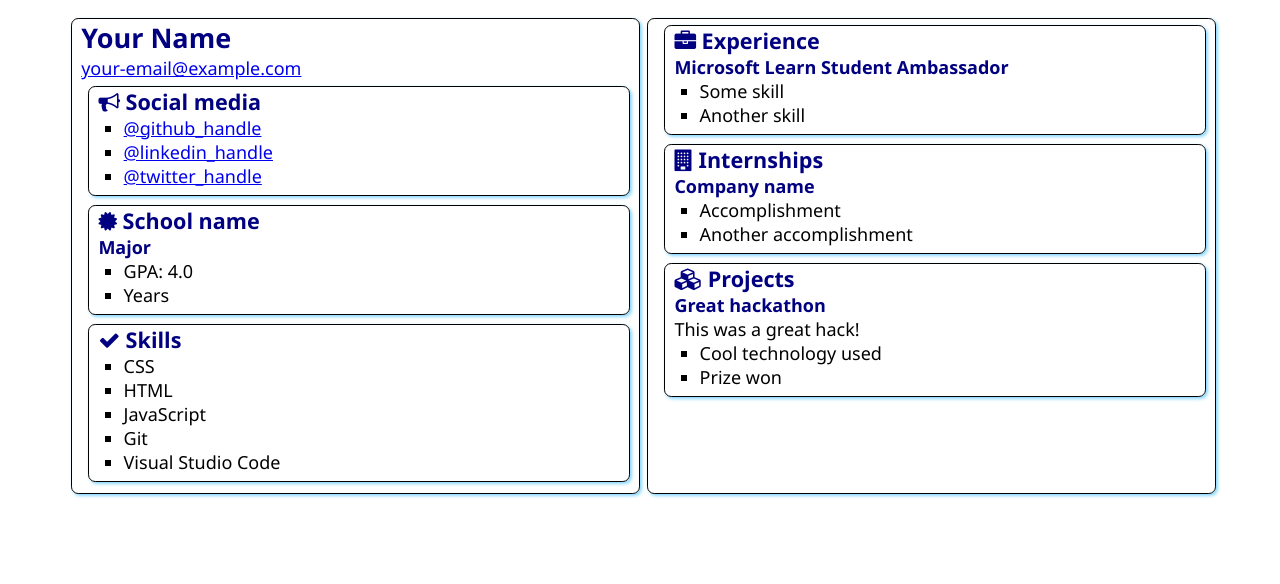
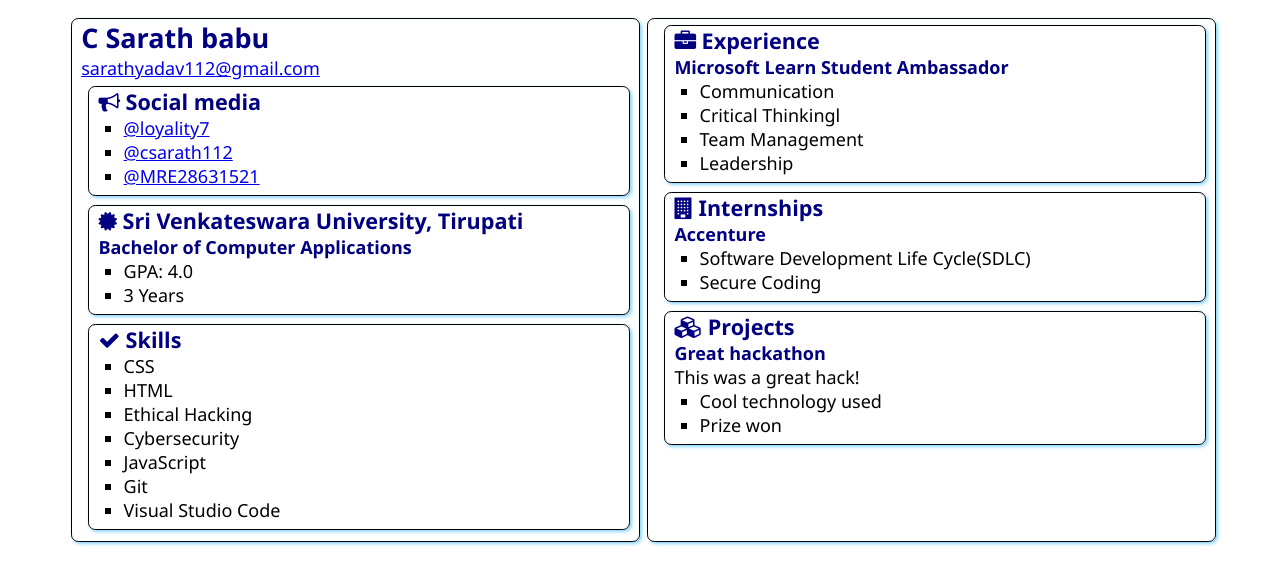
Before and after one commit to loyality7/SATechnicalOnboarding, a plain HTML site: page src/index.html in a window 1280 px wide. Drawn offline with Linux system fonts and the light colour scheme.

Commit message:
Update index.html

```diff
--- a/src/index.html
+++ b/src/index.html
@@ -12,8 +12,8 @@
 <body>
     <main>
         <article class="box">
-            <h1>Your Name</h1>
-            <div><a href="mailto:your.email@example.com">your-email@example.com</a></div>
+            <h1>C Sarath babu </h1>
+            <div><a href="mailto:your.email@example.com">sarathyadav112@gmail.com</a></div>
 
             <section class="box">
                 <h2>
@@ -21,9 +21,9 @@
                     Social media
                 </h2>
                 <ul>
-                    <li><a href="https://github.com/<handle>">@github_handle</a></li>
-                    <li><a href="https://linkedin.com/in/<handle>">@linkedin_handle</a></li>
-                    <li><a href="https://twitter.com/<handle>">@twitter_handle</a></li>
+                    <li><a href="https://github.com/<handle>">@loyality7</a></li>
+                    <li><a href="https://linkedin.com/in/<handle>">@csarath112</a></li>
+                    <li><a href="https://twitter.com/<handle>">@MRE28631521</a></li>
                 </ul>
             </section>
 
@@ -31,12 +31,12 @@
                 <div class="education">
                     <h2>
                         <i class="fa fa-certificate" aria-hidden="true"></i>
-                        School name
+                        Sri Venkateswara University, Tirupati
                     </h2>
-                    <h3>Major</h3>
+                    <h3>Bachelor of Computer Applications</h3>
                     <ul>
                         <li>GPA: 4.0</li>
-                        <li>Years</li>
+                        <li>3 Years</li>
                     </ul>
                 </div>
             </section>
@@ -49,6 +49,8 @@
                 <ul>
                     <li>CSS</li>
                     <li>HTML</li>
+                    <li>Ethical Hacking</li>
+                    <li>Cybersecurity</li>
                     <li>JavaScript</li>
                     <li>Git</li>
                     <li>Visual Studio Code</li>
@@ -63,8 +65,10 @@
                 </h2>
                 <h3>Microsoft Learn Student Ambassador</h3>
                 <ul>
-                    <li>Some skill</li>
-                    <li>Another skill</li>
+                    <li>Communication</li>
+                    <li>Critical Thinkingl</li>
+                    <li>Team Management</li>
+                    <li>Leadership</li>
                 </ul>
             </section>
             <section class="box">
@@ -73,10 +77,10 @@
                     Internships
                 </h2>
 
-                <h3>Company name</h3>
+                <h3>Accenture </h3>
                 <ul>
-                    <li>Accomplishment</li>
-                    <li>Another accomplishment</li>
+                    <li>Software Development Life Cycle(SDLC)</li>
+                    <li>Secure Coding</li>
                 </ul>
             </section>
             <section class="box">
```
